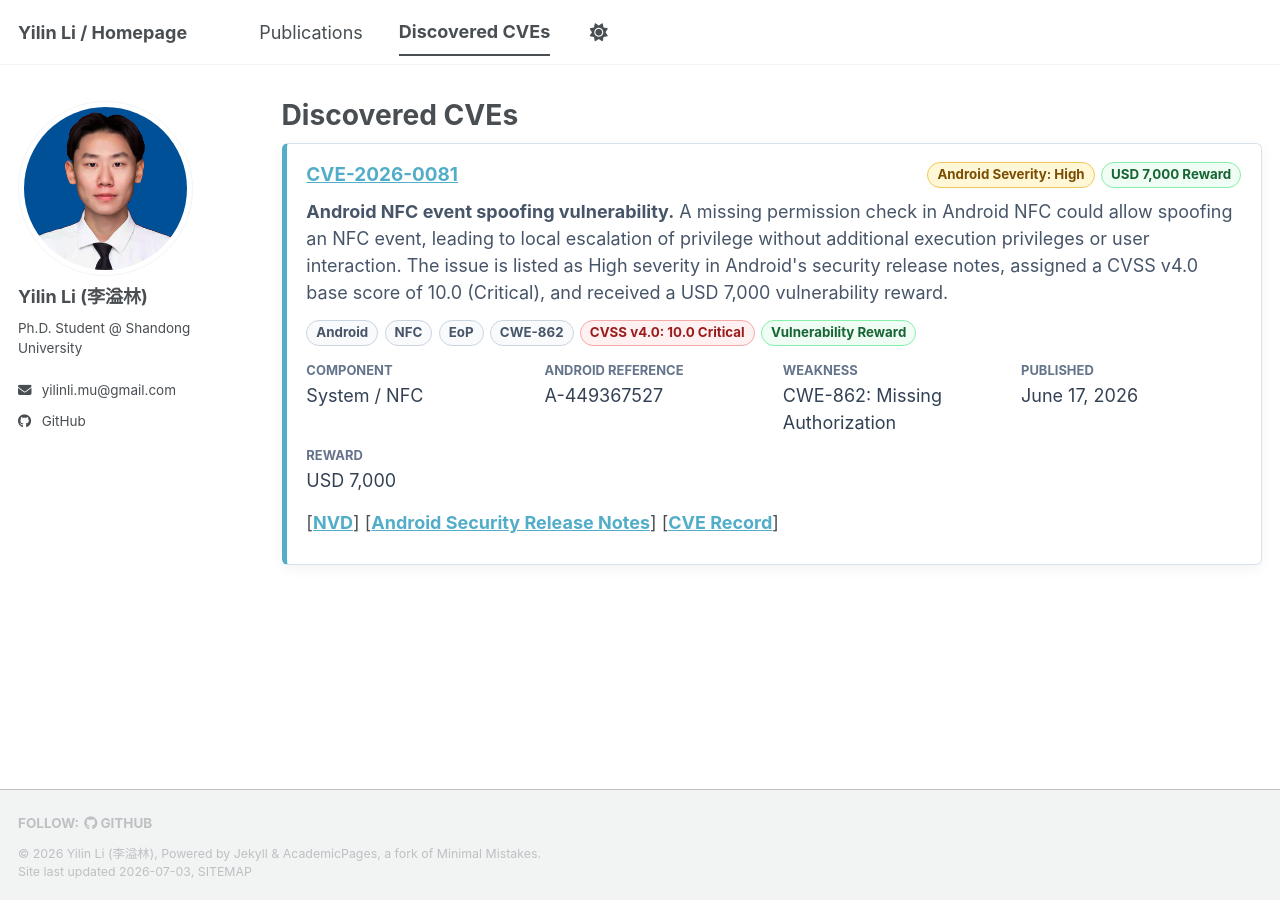
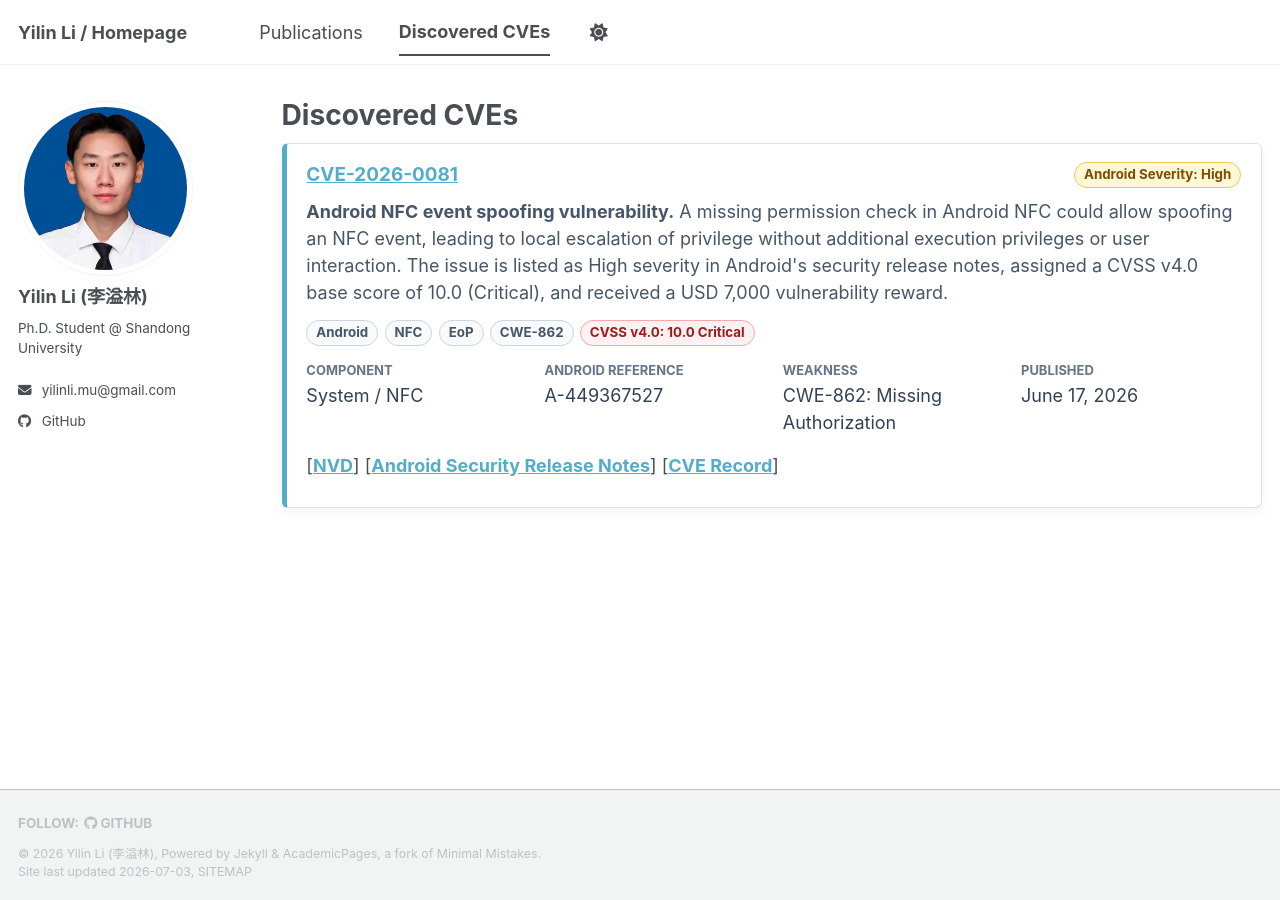
Before and after one commit to mu-sec/mu-sec.github.io, a Jekyll site: the page built from _pages/cves.md, in a window 1280 px wide. Built offline with Jekyll 4.4.1, drawn with Linux system fonts in a browser that asks for light colours; a style sheet for code colours, icons or effects is not loaded.

Commit message:
Tone down CVE reward display

```diff
--- a/_pages/cves.md
+++ b/_pages/cves.md
@@ -79,12 +73,6 @@ description: "Discovered CVEs by Yilin Li, including CVE-2026-0081 in Android NF
   color: #9b1c1c;
 }
 
-.cve-badge--reward {
-  border-color: #86efac;
-  background: #f0fdf4;
-  color: #166534;
-}
-
 .cve-meta {
   display: grid;
   grid-template-columns: repeat(auto-fit, minmax(11rem, 1fr));
@@ -117,10 +105,7 @@ description: "Discovered CVEs by Yilin Li, including CVE-2026-0081 in Android NF
   <article class="cve-card">
     <div class="cve-card__head">
       <h2><a href="https://nvd.nist.gov/vuln/detail/CVE-2026-0081">CVE-2026-0081</a></h2>
-      <div class="cve-card__status">
-        <span class="cve-badge cve-badge--severity">Android Severity: High</span>
-        <span class="cve-badge cve-badge--reward">USD 7,000 Reward</span>
-      </div>
+      <span class="cve-badge cve-badge--severity">Android Severity: High</span>
     </div>
 
     <p class="cve-summary"><strong>Android NFC event spoofing vulnerability.</strong> A missing permission check in Android NFC could allow spoofing an NFC event, leading to local escalation of privilege without additional execution privileges or user interaction. The issue is listed as High severity in Android's security release notes, assigned a CVSS v4.0 base score of 10.0 (Critical), and received a USD 7,000 vulnerability reward.</p>
@@ -131,7 +116,6 @@ description: "Discovered CVEs by Yilin Li, including CVE-2026-0081 in Android NF
       <span class="cve-badge">EoP</span>
       <span class="cve-badge">CWE-862</span>
       <span class="cve-badge cve-badge--critical">CVSS v4.0: 10.0 Critical</span>
-      <span class="cve-badge cve-badge--reward">Vulnerability Reward</span>
     </div>
 
     <dl class="cve-meta">
@@ -151,10 +135,6 @@ description: "Discovered CVEs by Yilin Li, including CVE-2026-0081 in Android NF
         <dt>Published</dt>
         <dd>June 17, 2026</dd>
       </div>
-      <div>
-        <dt>Reward</dt>
-        <dd>USD 7,000</dd>
-      </div>
     </dl>
 
     <p class="cve-links">[<a href="https://nvd.nist.gov/vuln/detail/CVE-2026-0081">NVD</a>] [<a href="https://source.android.com/docs/security/bulletin/android-17">Android Security Release Notes</a>] [<a href="https://www.cve.org/CVERecord?id=CVE-2026-0081">CVE Record</a>]</p>
```
Also changed, not shown: other parts of _pages/cves.md (+0 -6 lines).
